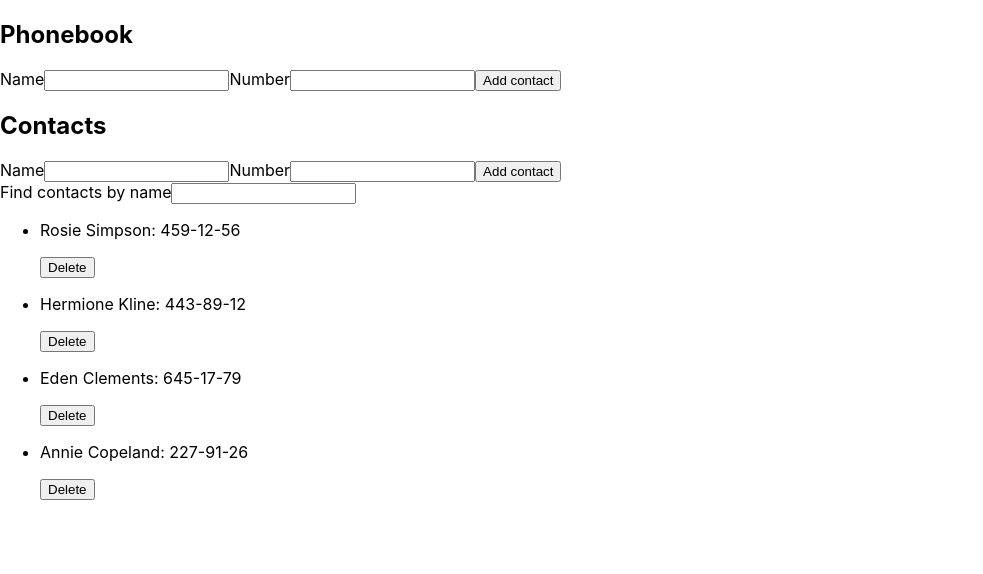
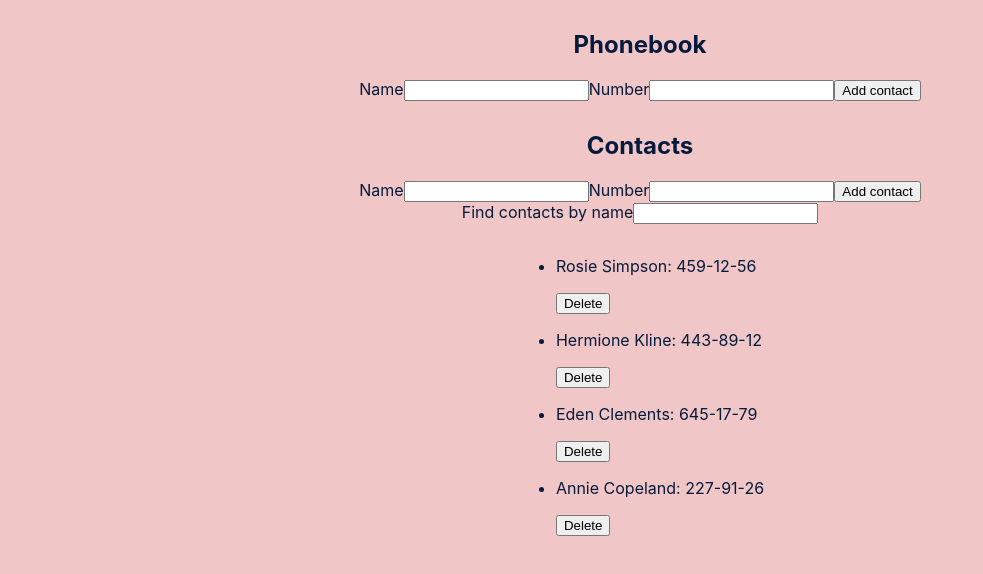
Before and after one commit to Maksym-Ocheretniuk/goit-react-hw-02-phonebook, a React (Create React App) app: page / in a window 1280 px wide. Shown: the top 574 px of the page, without its empty margins (0-983 px from the left). Built offline with nearby package versions, Linux system fonts and the light colour scheme.

Commit message:
App styles

```diff
--- a/src/components/App.jsx
+++ b/src/components/App.jsx
@@ -4,6 +4,8 @@ import { nanoid } from 'nanoid';
 import { ContactList } from './ContactList/ContactList';
 import { Filter } from './Filter/Filter';
 import { ContactForm } from './ContactForm/ContactForm';
+
+import css from './App.module.css';
 
 export class App extends Component {
   state = {
@@ -40,12 +42,12 @@ export class App extends Component {
     );
 
     return (
-      <div>
-        <h2>Phonebook</h2>
+      <div className={css.mainContainer}>
+        <h2 className={css.headers}>Phonebook</h2>
 
         <ContactForm onSubmit={this.formSubmitHandler} contacts={contacts} />
 
-        <h2>Contacts</h2>
+        <h2 className={css.headers}>Contacts</h2>
 
         <ContactForm onSubmit={this.formSubmitHandler} />
 
--- /dev/null
+++ b/src/components/App.module.css
@@ -0,0 +1,16 @@
+body {
+  color: #051a3c;
+  background-color: #f0c6c6;
+}
+
+.mainContainer {
+  display: flex;
+  flex-direction: column;
+  align-items: center;
+  justify-content: center;
+}
+
+.headers {
+  margin-top: 30px;
+  margin-bottom: 20px;
+}
```
